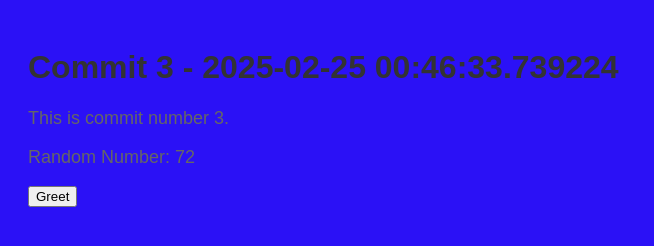
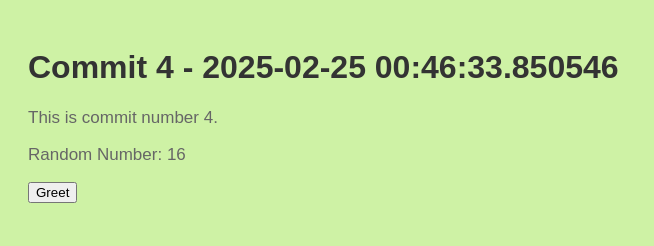
Before and after one commit to stiffs95/myrep-repo-20250225004622, a plain HTML site: page index.html in a window 1280 px wide. Shown: the whole page, without its empty margins (0-654 px from the left). Drawn offline with Linux system fonts and the light colour scheme.

Commit message:
📝 Commit 4 with HTML, CSS, and JS

```diff
--- a/index.html
+++ b/index.html
@@ -2,13 +2,13 @@
     <!DOCTYPE html>
     <html>
     <head>
-        <title>Commit 3 - 2025-02-25 00:46:33.739224</title>
+        <title>Commit 4 - 2025-02-25 00:46:33.850546</title>
         <link rel="stylesheet" href="style.css">
     </head>
     <body>
-        <h1>Commit 3 - 2025-02-25 00:46:33.739224</h1>
-        <p>This is commit number 3.</p>
-        <p>Random Number: 72</p>
+        <h1>Commit 4 - 2025-02-25 00:46:33.850546</h1>
+        <p>This is commit number 4.</p>
+        <p>Random Number: 16</p>
         <button onclick="greet()">Greet</button>
         <script src="script.js"></script>
     </body>
--- a/script.js
+++ b/script.js
@@ -2,4 +2,4 @@
     function greet() {
         alert('Hello from commit ' + commitNumber + '!');
     }
-    var commitNumber = 3;
+    var commitNumber = 4;
--- a/style.css
+++ b/style.css
@@ -1,7 +1,7 @@
 
     body {
         font-family: Arial, sans-serif;
-        background-color: #2b11f6;
+        background-color: #cef2a5;
         padding: 20px;
     }
     h1 {
@@ -9,5 +9,5 @@
     }
     p {
         color: #666;
-        font-size: 18px;
+        font-size: 17px;
     }
```
